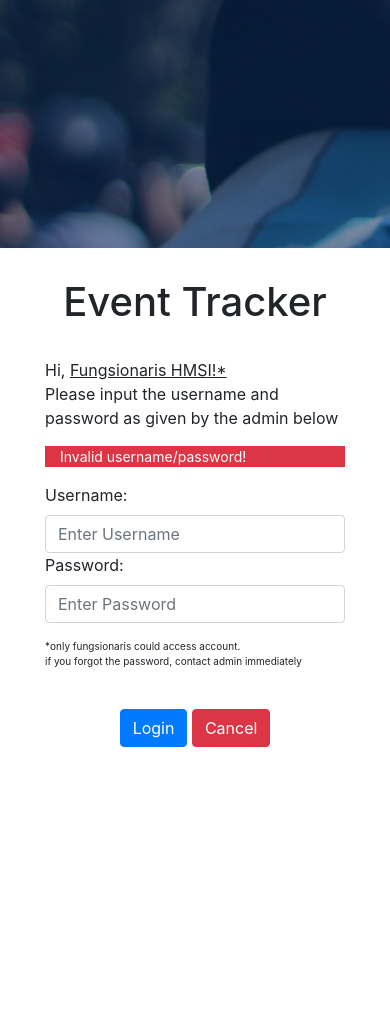
After one commit to juninhopratama/event-tracker, a PHP site: page /loginsalah.php in a window 390 px wide. The commit adds this page. Run offline with PHP 8.4, Linux system fonts and the light colour scheme.

Commit message:
login fix bismillah

```diff
--- a/action.php
+++ b/action.php
@@ -39,7 +39,7 @@ if(isset($_POST['login'])){
           header("location:main.php");
         }
         else{
-            echo "Invalid username and password";
+            header("location:loginsalah.php");
         }
     }
 }
--- a/loginpage.php
+++ b/loginpage.php
@@ -28,7 +28,7 @@ if(isset($_SESSION['login_user'])){
 </head>
 <body>
     <div class="row" style="height: 1024px;">
-        <div class="col md-8" style="background-color: #f89d13;">
+        <div class="col md-8" style="background-color: #f89d13;background-image:url('hmsilogin.png');">
         </div>
         <div class="col-md-4" style="background-color: white; padding:30px;">
             <div class="container">
--- /dev/null
+++ b/loginsalah.php
@@ -0,0 +1,65 @@
+<?php
+include "action.php";
+if(isset($_SESSION['login_user'])){
+    header('location: main.php');
+}
+?>
+
+<!DOCTYPE html>
+<html>
+    <head>
+        <title>Event Tracker: Login</title>
+
+        <meta charset="utf-8">
+        <meta name="viewport" content="width=device-width, initial-scale=1, shrink-to-fit=no">
+        <link rel="stylesheet" href="https://maxcdn.bootstrapcdn.com/bootstrap/4.0.0/css/bootstrap.min.css" integrity="sha384-Gn5384xqQ1aoWXA+058RXPxPg6fy4IWvTNh0E263XmFcJlSAwiGgFAW/dAiS6JXm" crossorigin="anonymous">
+
+        <style>
+        body{
+            background-color:  #f89d13;
+            overflow-x: hidden;
+            overflow-y: hidden;
+        }
+
+        .centeredText{
+            text-align:center;
+        }
+    </style>
+</head>
+<body>
+    <div class="row" style="height: 1024px;">
+        <div class="col md-8" style="background-color: #f89d13;background-image:url('hmsilogin.png');">
+        </div>
+        <div class="col-md-4" style="background-color: white; padding:30px;">
+            <div class="container">
+                <h1 style="text-align: center;">Event Tracker</h1>
+                <br>
+                <div class="container">
+                <form id="loginform" method="POST" action="action.php">
+                    <p> Hi, <u>Fungsionaris HMSI!*</u><br>Please input the username and password as given by the admin below</p>
+
+                    <div class="container bg-danger">
+                        <p style="font-size:14px;color:white;">Invalid username/password!</p>
+                    </div>
+                        <div class="form-group">
+                        <label for="username">Username:</label><br>
+                        <input type="text" name="username" placeholder="Enter Username" class="form-control" value="" required>
+                        <label for="password">Password:</label><br>
+                        <input type="password" name="password" placeholder="Enter Password" class="form-control" value="" required>
+                        </div>
+                        <p style="font-size:10px">*only fungsionaris could access account.<br>if you forgot the password, contact admin immediately</p>
+                        <br>
+                        <div class="centeredText">
+                        <button  type="submit"  class="btn  btn-primary" name="login">Login</button>
+                        <a href="index.php"  class="btn  btn-danger">Cancel</a>
+                        </div>
+                    </form>
+                </div>
+            </div>
+        </div>
+    </div>
+
+        <script src="https://maxcdn.bootstrapcdn.com/bootstrap/4.0.0/js/bootstrap.min.js" integrity="sha384-JZR6Spejh4U02d8jOt6vLEHfe/JQGiRRSQQxSfFWpi1MquVdAyjUar5+76PVCmYl" crossorigin="anonymous"></script>
+
+    </body>
+</html>
```
